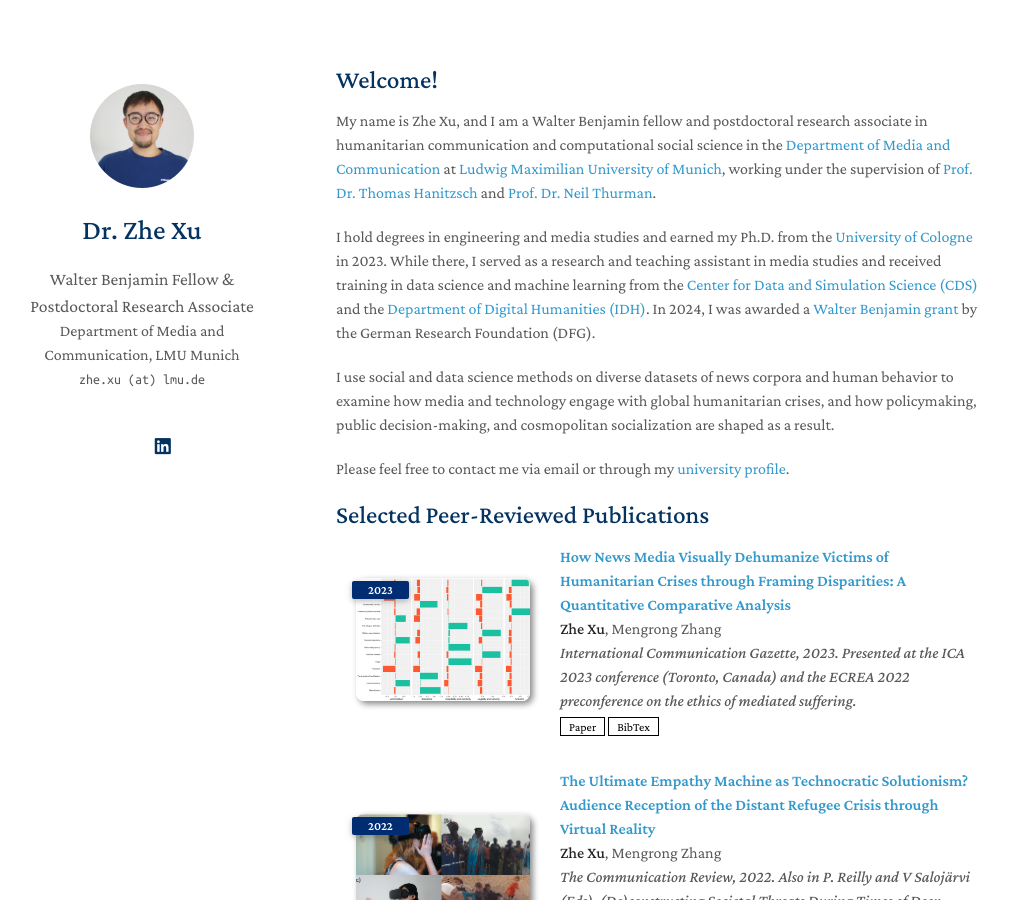
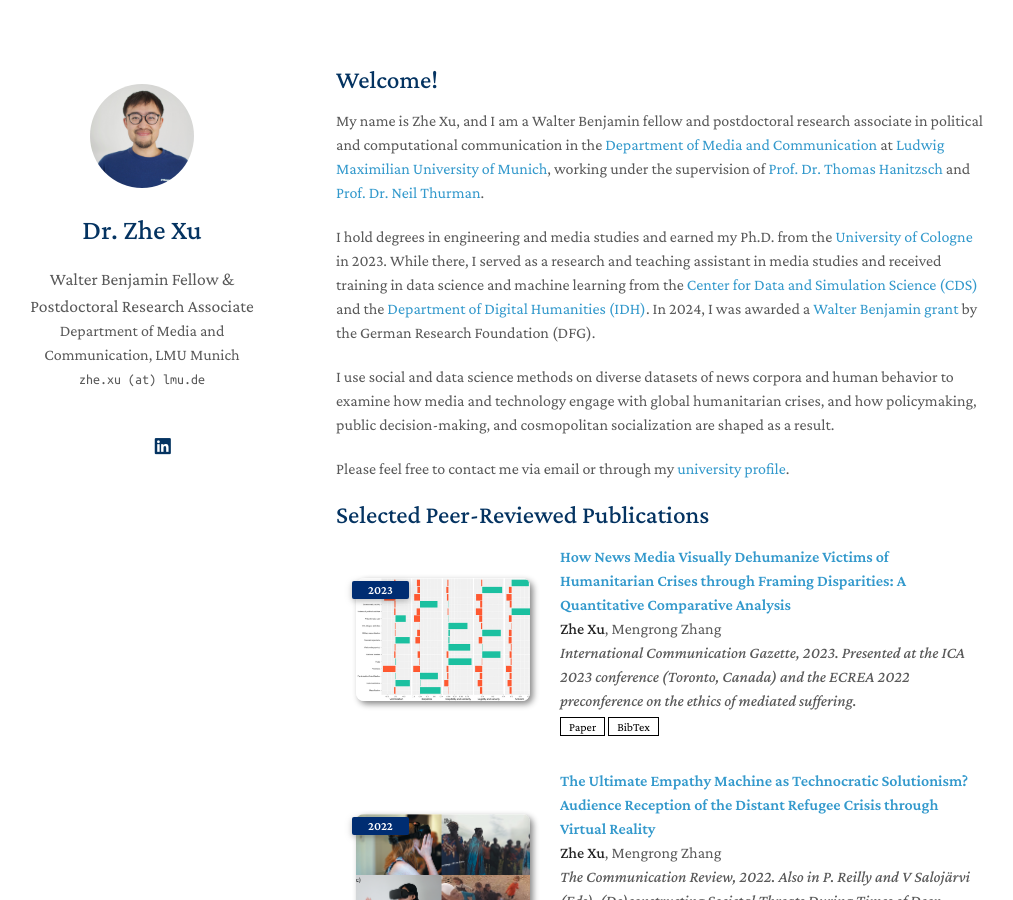
Before and after one commit to zhexuphd/home, a Jekyll site: the page built from index.md, in a window 1280 px wide and 900 px high. Shown: the whole window, without its empty margins (134-1147 px from the left). Built offline with Jekyll 4.4.1, drawn with Linux system fonts in a browser that asks for light colours; a style sheet for code colours, icons or effects is not loaded; our own code applies the rules of GitHub Pages for plain Markdown files.

Commit message:
Update index.md

```diff
--- a/index.md
+++ b/index.md
@@ -3,7 +3,7 @@ layout: homepage
 ---
 
 ## Welcome!
-My name is Zhe Xu, and I am a Walter Benjamin fellow and postdoctoral research associate in humanitarian communication and computational social science in the [Department of Media and Communication](https://www.ifkw.uni-muenchen.de/index.html) at [Ludwig Maximilian University of Munich](https://www.lmu.de/en/), working under the supervision of [Prof. Dr. Thomas Hanitzsch](https://www.ifkw.uni-muenchen.de/organisation/personen/professoren/hanitzsch_thomas/index.html) and [Prof. Dr. Neil Thurman](https://neilthurman.com/).
+My name is Zhe Xu, and I am a Walter Benjamin fellow and postdoctoral research associate in political and computational communication in the [Department of Media and Communication](https://www.ifkw.uni-muenchen.de/index.html) at [Ludwig Maximilian University of Munich](https://www.lmu.de/en/), working under the supervision of [Prof. Dr. Thomas Hanitzsch](https://www.ifkw.uni-muenchen.de/organisation/personen/professoren/hanitzsch_thomas/index.html) and [Prof. Dr. Neil Thurman](https://neilthurman.com/).
 
 I hold degrees in engineering and media studies and earned my Ph.D. from the [University of Cologne](https://www.uni-koeln.de/en/) in 2023. While there, I served as a research and teaching assistant in media studies and received training in data science and machine learning from the [Center for Data and Simulation Science (CDS)](https://cds.uni-koeln.de/en/) and the [Department of Digital Humanities (IDH)](https://dh.phil-fak.uni-koeln.de/). In 2024, I was awarded a [Walter Benjamin grant](https://www.dfg.de/en/research-funding/funding-opportunities/programmes/individual/walter-benjamin) by the German Research Foundation (DFG).
 
```
